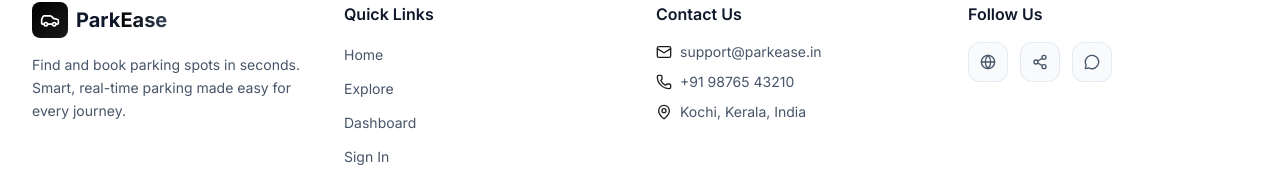
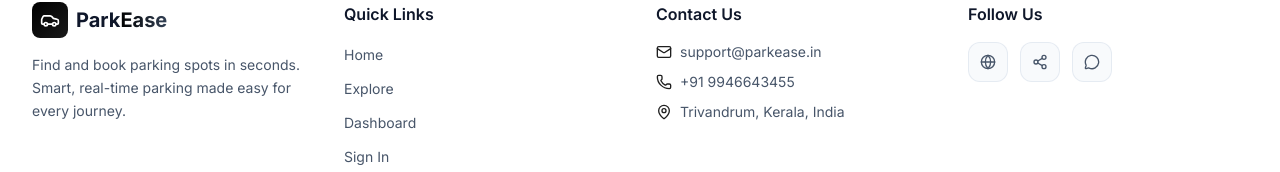
Before and after one commit to Sarath94wyn/park-ease, a React (Vite) app in the folder client/: page / in a window 1280 px wide. Shown: the part 1996-2168 px from the top of the page. Built offline with nearby package versions, Linux system fonts and the light colour scheme; no server answers.

Commit message:
Update contact details in Footer component

```diff
--- a/client/src/components/common/Footer.jsx
+++ b/client/src/components/common/Footer.jsx
@@ -58,11 +58,11 @@ export default function Footer() {
               </li>
               <li className="flex items-center gap-2 text-slate-600 text-sm">
                 <Phone className="w-4 h-4 text-primary-700 flex-shrink-0" />
-                +91 98765 43210
+                +91 9946643455
               </li>
               <li className="flex items-start gap-2 text-slate-600 text-sm">
                 <MapPin className="w-4 h-4 text-primary-700 flex-shrink-0 mt-0.5" />
-                Kochi, Kerala, India
+                Trivandrum, Kerala, India
               </li>
             </ul>
           </div>
```
